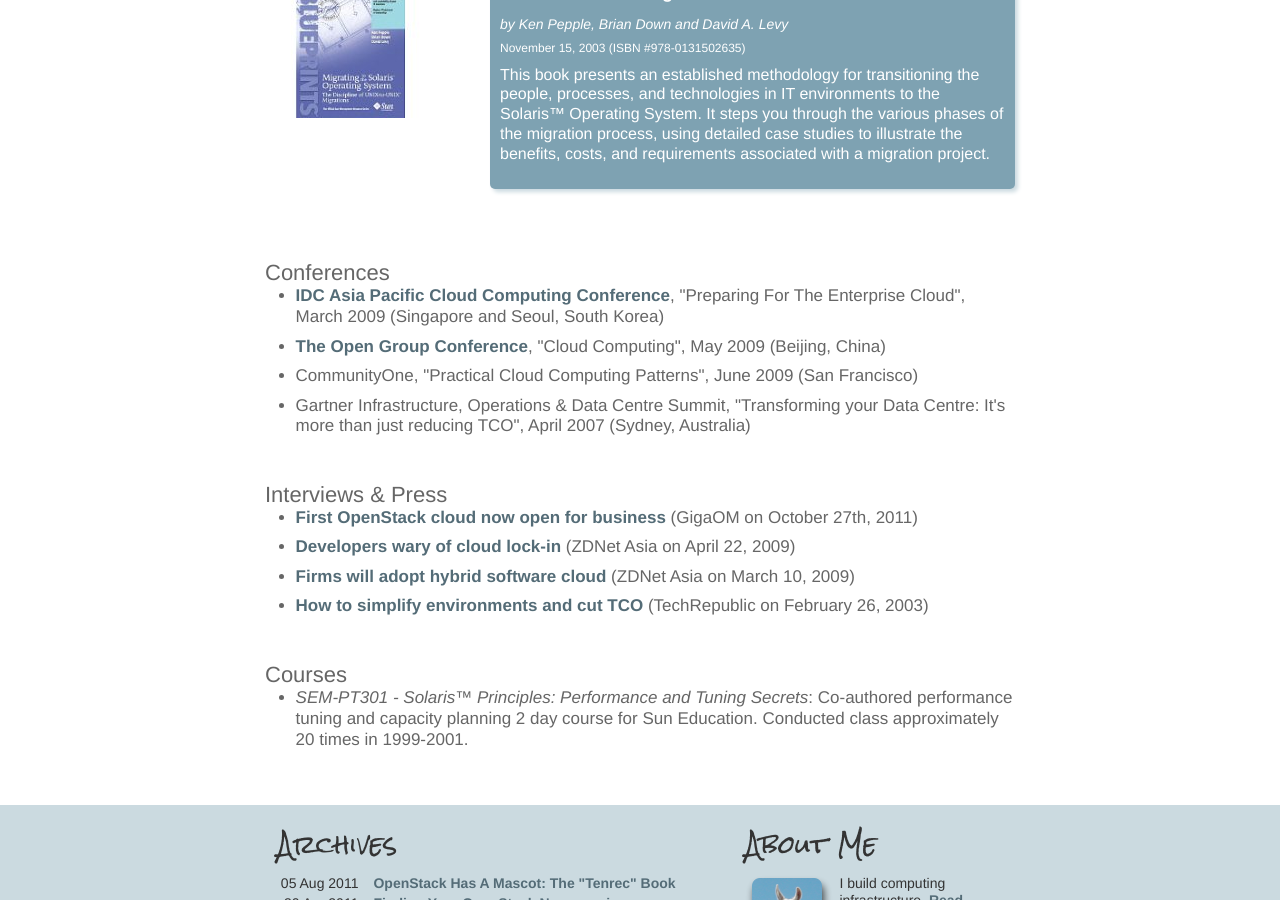
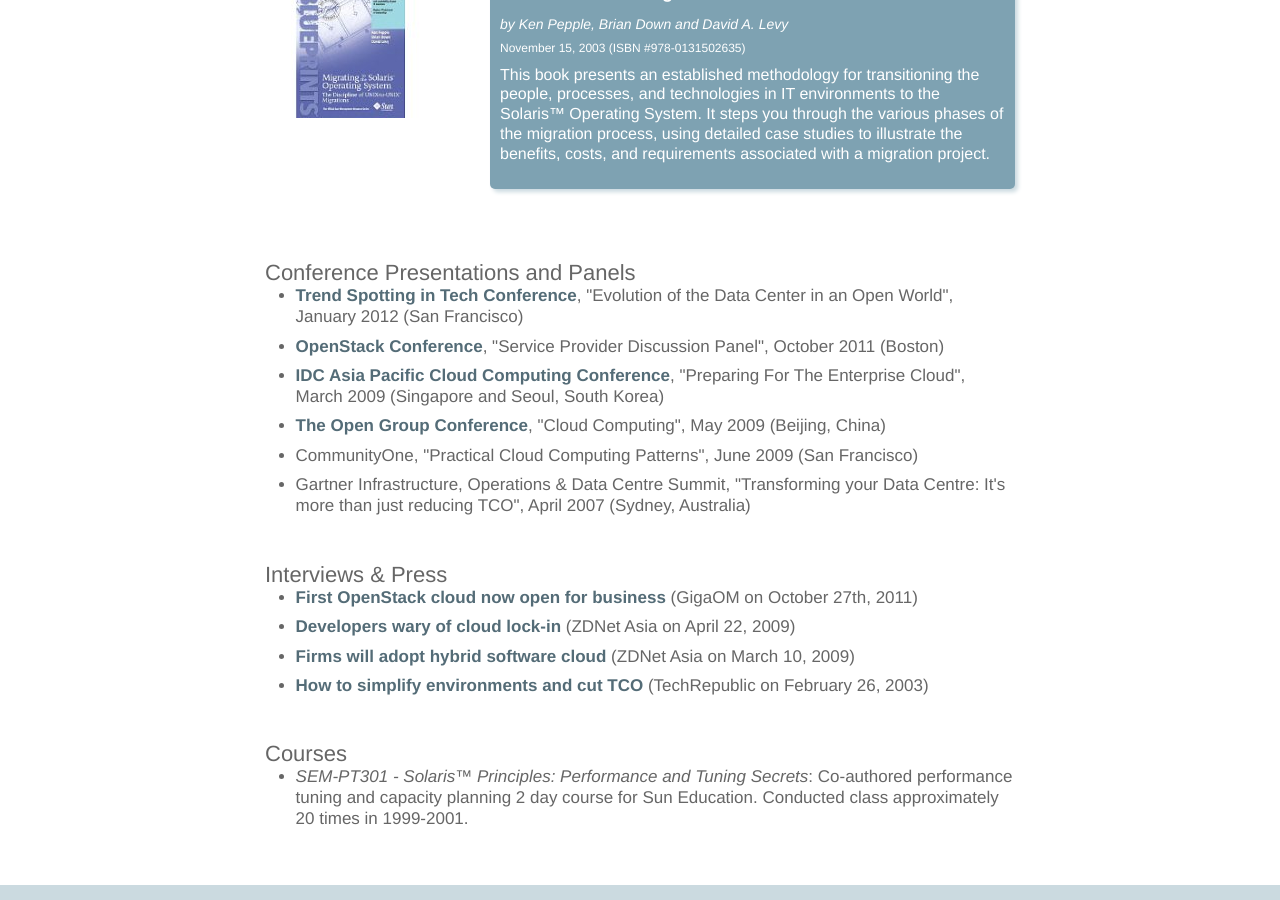
Before and after one commit to slashk/slashk.github.com, a Jekyll site: the page built from books.html, in a window 1280 px wide and 900 px high, scrolled down 867 px. Built offline with Jekyll 4.4.1, drawn with Linux system fonts in a browser that asks for light colours; Markdown is read by kramdown in place of the engine named in the settings.

Commit message:
small touchups and new icons

```diff
--- a/books.html
+++ b/books.html
@@ -54,8 +54,10 @@
 </div>
 
 <div class="projects_container">
-<h4>Conferences</h4>
+<h4>Conference Presentations and Panels</h4>
 <ul>
+  <li><a href="http://www.cowen.com/PastConferences.html" target="_blank">Trend Spotting in Tech Conference</a>, "Evolution of the Data Center in an Open World", January 2012 (San Francisco)</li>
+  <li><a href="http://openstackconference2011.sched.org/event/ad238c01ca8b4cd218d110c4582328c2" target="_blank">OpenStack Conference</a>, "Service Provider Discussion Panel", October 2011 (Boston)</li>
   <li><a href="http://www.idc.com.sg/CloudComputing2009/speakers.asp" target="_blank">IDC Asia Pacific Cloud Computing Conference</a>, "Preparing For The Enterprise Cloud", March 2009 (Singapore and Seoul, South Korea)</li>
   <li><a href="http://www.opengroup.org/beijing2009/" target="_blank">The Open Group Conference</a>, "Cloud Computing", May 2009 (Beijing, China)</li>
   <li>CommunityOne, "Practical Cloud Computing Patterns", June 2009 (San Francisco)</li>
```
Also changed, not shown: about.html (+6 -14 lines), images/amazon-32x32.png (added), images/email-32x32.png (added), images/github-32x32.png (added), images/linkedin-32x32.png (added), images/slideshare-32x32.png (added), images/twitter-32x32.png (added).
